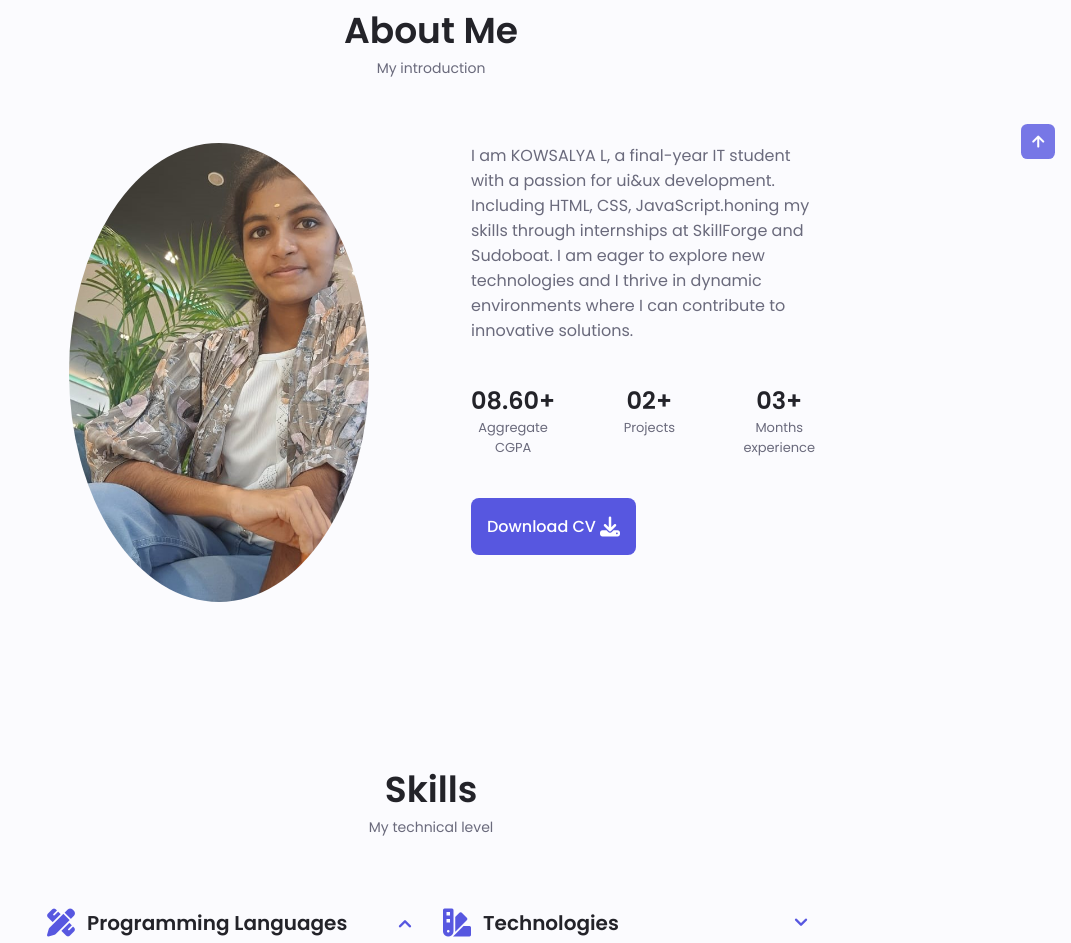
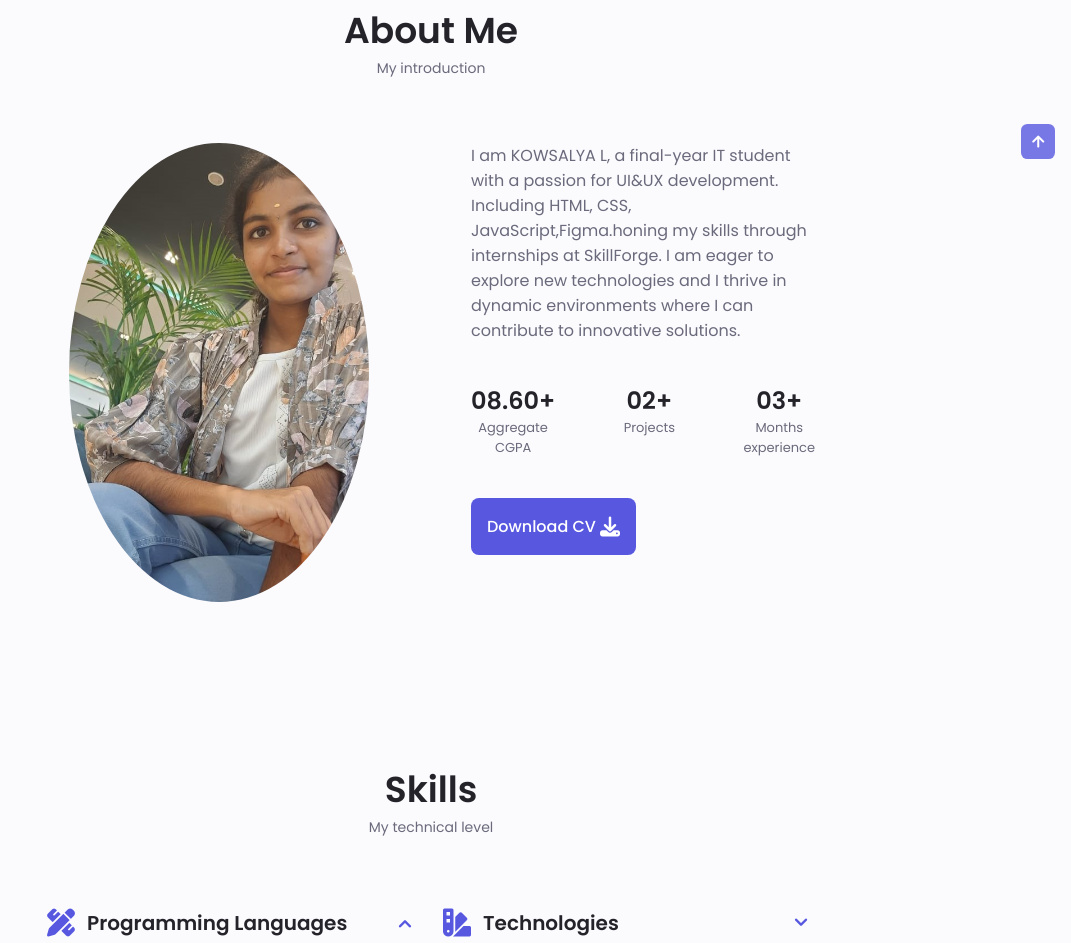
Before and after one commit to vaxanth01/kowsalya, a plain HTML site: page index.html in a window 1280 px wide. Shown: the part 801-1744 px from the top of the page, without its empty margins (209-1280 px from the left). Drawn offline with nearby package versions, Linux system fonts and the light colour scheme.

Commit message:
Update index.html

```diff
--- a/index.html
+++ b/index.html
@@ -155,7 +155,7 @@
 
           <div class="about__data" >
             <p class="about__description">
-              I am KOWSALYA L, a final-year IT student with a passion for ui&ux development. Including HTML, CSS, JavaScript.honing my skills through internships at SkillForge and Sudoboat. I am eager to explore new technologies and I thrive in dynamic environments where I can contribute to innovative solutions.
+              I am KOWSALYA L, a final-year IT student with a passion for UI&UX  development. Including HTML, CSS, JavaScript,Figma.honing my skills through internships at SkillForge. I am eager to explore new technologies and I thrive in dynamic environments where I can contribute to innovative solutions.
 
             </p>
 
```
